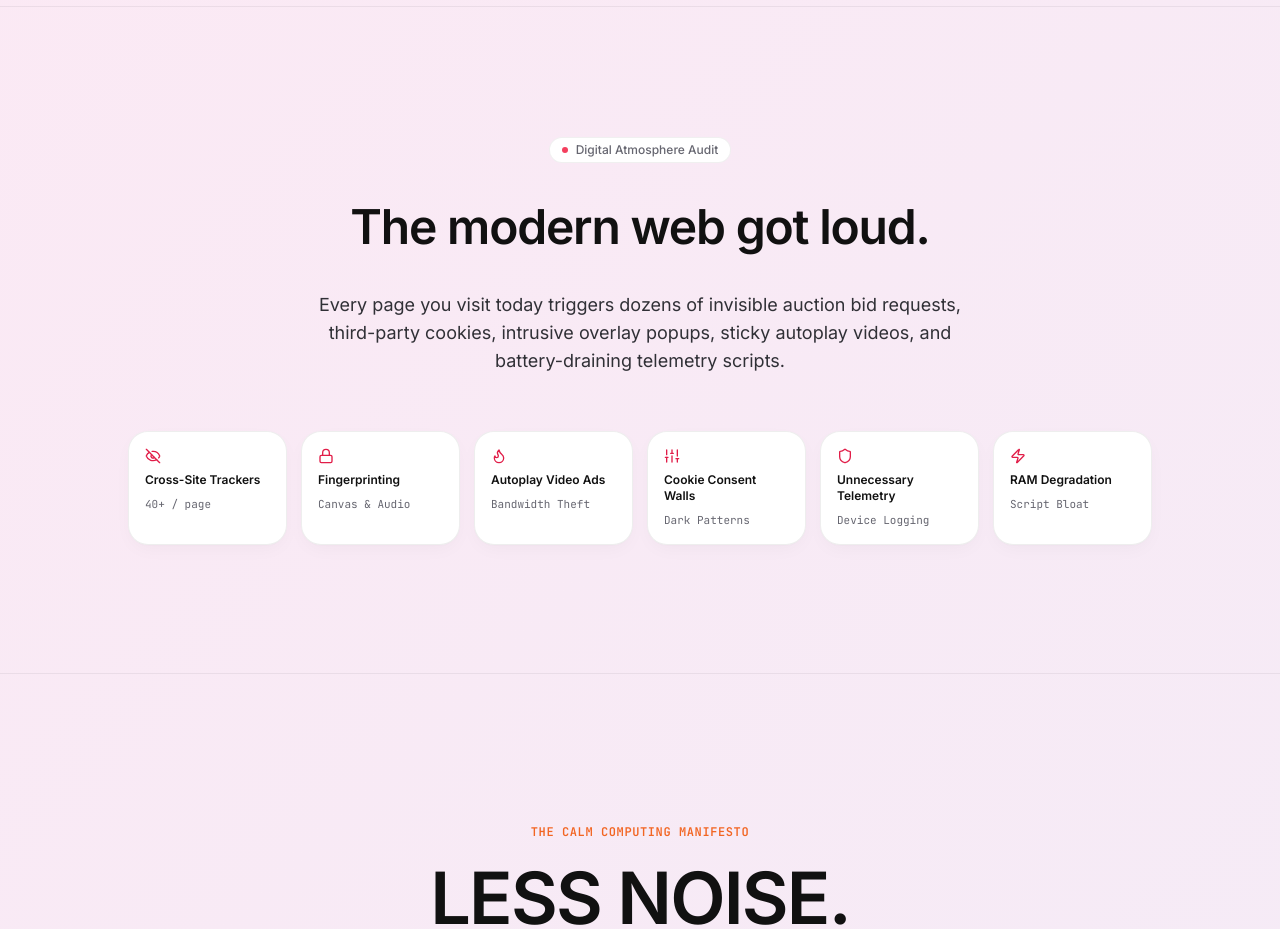
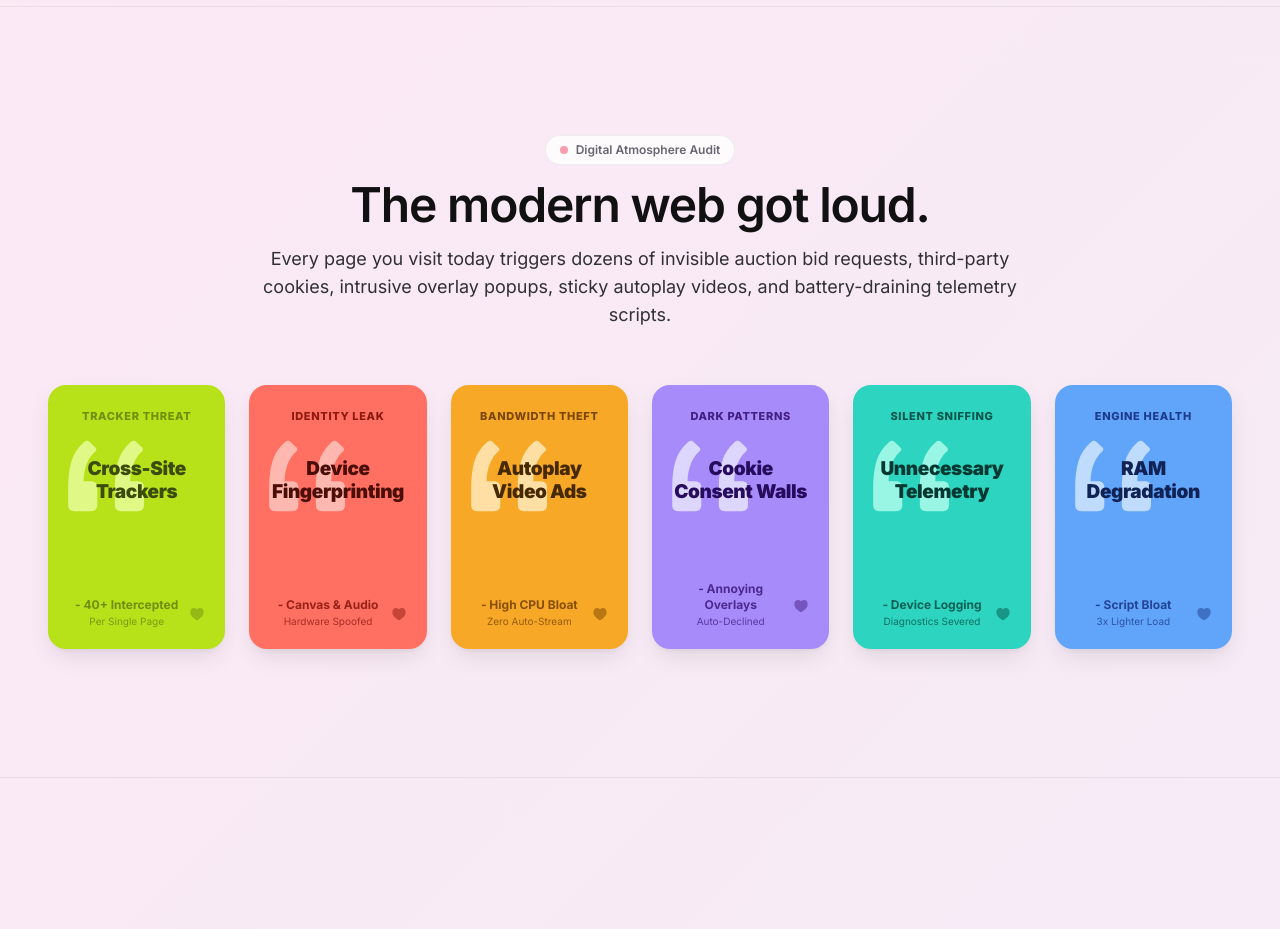
Before and after one commit to viroaryan/1, a Next.js app: page / in a window 1280 px wide. Shown: the part 1720-2649 px from the top of the page. Built offline with nearby package versions, Linux system fonts and the light colour scheme; a web font is replaced by a local one.

Commit message:
feat(ui): implement Uiverse tender-fly-40 quote card section with 6 distinct color themes

```diff
--- a/src/app/globals.css
+++ b/src/app/globals.css
@@ -1318,3 +1318,226 @@ body {
     opacity: 0.45;
   }
 }
+
+/* =========================================================================
+   UIVERSE TENDER-FLY-40 QUOTE CARD SYSTEM (6 DISTINCT COLOR THEMES)
+========================================================================= */
+
+.quote-card {
+  width: 100%;
+  max-width: 190px;
+  height: 264px;
+  position: relative;
+  border-radius: 18px;
+  font-family: inherit;
+  overflow: hidden;
+  box-sizing: border-box;
+  box-shadow:
+    0 10px 25px -4px rgba(0, 0, 0, 0.1),
+    0 4px 6px -2px rgba(0, 0, 0, 0.05);
+  transition: transform 0.35s cubic-bezier(0.16, 1, 0.3, 1), box-shadow 0.35s cubic-bezier(0.16, 1, 0.3, 1);
+  cursor: pointer;
+  user-select: none;
+  margin: 0 auto;
+}
+
+.quote-card:hover {
+  transform: translateY(-6px) scale(1.02);
+  box-shadow:
+    0 20px 32px -8px rgba(0, 0, 0, 0.16),
+    0 8px 16px -4px rgba(0, 0, 0, 0.08);
+}
+
+.quote-card .card-name {
+  text-transform: uppercase;
+  font-weight: 800;
+  font-size: 11px;
+  letter-spacing: 0.06em;
+  padding: 24px 20px 10px;
+  line-height: 15px;
+}
+
+.quote-card .quote {
+  padding-left: 20px;
+  position: relative;
+  margin-top: 4px;
+  line-height: 0;
+}
+
+.quote-card .quote svg {
+  display: block;
+}
+
+.quote-card .body-text {
+  font-size: 19px;
+  font-weight: 900;
+  padding: 0 20px;
+  position: absolute;
+  top: 72px;
+  left: 0;
+  right: 0;
+  line-height: 23px;
+  letter-spacing: -0.02em;
+}
+
+.quote-card .author {
+  position: absolute;
+  bottom: 20px;
+  left: 20px;
+  right: 20px;
+  font-weight: 700;
+  font-size: 12px;
+  line-height: 16px;
+  opacity: 0;
+  transform: translateY(6px);
+  transition: all 0.4s cubic-bezier(0.16, 1, 0.3, 1);
+  display: flex;
+  align-items: center;
+  justify-content: space-between;
+}
+
+.quote-card:hover .author {
+  opacity: 1;
+  transform: translateY(0);
+}
+
+.quote-card:active {
+  transform: scale(0.98);
+}
+
+@media (hover: none) {
+  .quote-card .author {
+    opacity: 0.9;
+    transform: translateY(0);
+  }
+}
+
+.quote-card .author svg {
+  display: inline;
+  font-size: 12px;
+  transition: transform 0.25s ease;
+}
+
+.quote-card:hover .author svg {
+  transform: scale(1.15);
+}
+
+/* 1. Lime Chartreuse (Original tender-fly-40) */
+.quote-card-lime {
+  background: rgb(183, 226, 25);
+}
+.quote-card-lime .card-name {
+  color: rgb(112, 142, 16);
+}
+.quote-card-lime .quote {
+  color: rgb(223, 248, 134);
+}
+.quote-card-lime .body-text {
+  color: #3b4b0a;
+}
+.quote-card-lime .author {
+  color: rgb(105, 133, 16);
+}
+.quote-card-lime .author svg {
+  color: rgba(112, 142, 16, 0.55);
+}
+
+/* 2. Electric Coral Rose */
+.quote-card-coral {
+  background: #ff7062;
+}
+.quote-card-coral .card-name {
+  color: #8c1a10;
+}
+.quote-card-coral .quote {
+  color: #ffb8af;
+}
+.quote-card-coral .body-text {
+  color: #4a0d07;
+}
+.quote-card-coral .author {
+  color: #8c1a10;
+}
+.quote-card-coral .author svg {
+  color: rgba(140, 26, 16, 0.55);
+}
+
+/* 3. Radiant Sunflower Amber */
+.quote-card-amber {
+  background: #f7a827;
+}
+.quote-card-amber .card-name {
+  color: #7a4600;
+}
+.quote-card-amber .quote {
+  color: #ffdfa3;
+}
+.quote-card-amber .body-text {
+  color: #472900;
+}
+.quote-card-amber .author {
+  color: #7a4600;
+}
+.quote-card-amber .author svg {
+  color: rgba(122, 70, 0, 0.55);
+}
+
+/* 4. Cyber Lilac Lavender */
+.quote-card-lilac {
+  background: #a78bfa;
+}
+.quote-card-lilac .card-name {
+  color: #431f82;
+}
+.quote-card-lilac .quote {
+  color: #ddd6fe;
+}
+.quote-card-lilac .body-text {
+  color: #270c5e;
+}
+.quote-card-lilac .author {
+  color: #431f82;
+}
+.quote-card-lilac .author svg {
+  color: rgba(67, 31, 130, 0.55);
+}
+
+/* 5. Vibrant Mint Teal */
+.quote-card-mint {
+  background: #2dd4bf;
+}
+.quote-card-mint .card-name {
+  color: #06544a;
+}
+.quote-card-mint .quote {
+  color: #99f6e4;
+}
+.quote-card-mint .body-text {
+  color: #023831;
+}
+.quote-card-mint .author {
+  color: #06544a;
+}
+.quote-card-mint .author svg {
+  color: rgba(6, 84, 74, 0.55);
+}
+
+/* 6. Electric Sky Blue */
+.quote-card-sky {
+  background: #60a5fa;
+}
+.quote-card-sky .card-name {
+  color: #1e3a8a;
+}
+.quote-card-sky .quote {
+  color: #bfdbfe;
+}
+.quote-card-sky .body-text {
+  color: #112255;
+}
+.quote-card-sky .author {
+  color: #1e3a8a;
+}
+.quote-card-sky .author svg {
+  color: rgba(30, 58, 138, 0.55);
+}
--- a/src/app/page.tsx
+++ b/src/app/page.tsx
@@ -35,6 +35,7 @@ import TeamMemberUiverseCard from "@/components/ui/TeamMemberUiverseCard";
 import SocialCubeWidget from "@/components/ui/SocialCubeWidget";
 import EcosystemWaveCard from "@/components/ui/EcosystemWaveCard";
 import Nirvana3DCoin from "@/components/ui/Nirvana3DCoin";
+import { UiverseQuoteCard, QuoteCardColorVariant } from "@/components/ui/UiverseQuoteCard";
 
 export default function HomePage() {
   return (
@@ -161,9 +162,10 @@ export default function HomePage() {
           SCREEN 02 & 03: THE PROBLEM — DIGITAL ATMOSPHERE AUDIT
       ========================================================================= */}
       <section className="py-24 sm:py-32 px-6 sm:px-12 bg-transparent border-b border-black/[0.06]">
-        <div className="max-w-5xl mx-auto space-y-10 text-center">
-          <div className="inline-flex items-center gap-2 px-3 py-1 rounded-full bg-white border border-black/[0.06] text-xs font-medium text-charcoal-muted">
-            <span className="w-1.5 h-1.5 rounded-full bg-rose-500" />
+        <div className="max-w-7xl mx-auto space-y-12 text-center">
+          <div className="space-y-4 max-w-3xl mx-auto">
+            <div className="inline-flex items-center gap-2 px-3.5 py-1.5 rounded-full bg-white/80 backdrop-blur-md border border-black/[0.06] text-xs font-semibold text-charcoal-muted shadow-xs">
+              <span className="w-2 h-2 rounded-full bg-rose-500 animate-pulse" />
               <span>Digital Atmosphere Audit</span>
             </div>
 
@@ -171,32 +173,66 @@ export default function HomePage() {
               The modern web got loud.
             </h2>
 
-          <p className="text-base sm:text-lg text-charcoal-soft max-w-2xl mx-auto leading-relaxed">
+            <p className="text-base sm:text-lg text-charcoal-soft leading-relaxed">
               Every page you visit today triggers dozens of invisible auction bid requests, third-party cookies, intrusive overlay popups, sticky autoplay videos, and battery-draining telemetry scripts.
             </p>
+          </div>
 
-          {/* Minimalist Metric Grid */}
-          <div className="grid grid-cols-2 sm:grid-cols-3 lg:grid-cols-6 gap-3.5 pt-4">
+          {/* Uiverse Quote Card Grid (6 Unique Colors) */}
+          <div className="grid grid-cols-2 sm:grid-cols-3 lg:grid-cols-6 gap-4 sm:gap-6 justify-items-center pt-2">
             {[
-              { title: "Cross-Site Trackers", count: "40+ / page", icon: EyeOff },
-              { title: "Fingerprinting", count: "Canvas & Audio", icon: Lock },
-              { title: "Autoplay Video Ads", count: "Bandwidth Theft", icon: Flame },
-              { title: "Cookie Consent Walls", count: "Dark Patterns", icon: Sliders },
-              { title: "Unnecessary Telemetry", count: "Device Logging", icon: Shield },
-              { title: "RAM Degradation", count: "Script Bloat", icon: Zap },
-            ].map((item, i) => {
-              const Icon = item.icon;
-              return (
-                <div
+              {
+                cardName: "Tracker Threat",
+                bodyText: "Cross-Site Trackers",
+                authorTitle: "- 40+ Intercepted",
+                authorSubtitle: "Per Single Page",
+                colorVariant: "lime" as QuoteCardColorVariant,
+              },
+              {
+                cardName: "Identity Leak",
+                bodyText: "Device Fingerprinting",
+                authorTitle: "- Canvas & Audio",
+                authorSubtitle: "Hardware Spoofed",
+                colorVariant: "coral" as QuoteCardColorVariant,
+              },
+              {
+                cardName: "Bandwidth Theft",
+                bodyText: "Autoplay Video Ads",
+                authorTitle: "- High CPU Bloat",
+                authorSubtitle: "Zero Auto-Stream",
+                colorVariant: "amber" as QuoteCardColorVariant,
+              },
+              {
+                cardName: "Dark Patterns",
+                bodyText: "Cookie Consent Walls",
+                authorTitle: "- Annoying Overlays",
+                authorSubtitle: "Auto-Declined",
+                colorVariant: "lilac" as QuoteCardColorVariant,
+              },
+              {
+                cardName: "Silent Sniffing",
+                bodyText: "Unnecessary Telemetry",
+                authorTitle: "- Device Logging",
+                authorSubtitle: "Diagnostics Severed",
+                colorVariant: "mint" as QuoteCardColorVariant,
+              },
+              {
+                cardName: "Engine Health",
+                bodyText: "RAM Degradation",
+                authorTitle: "- Script Bloat",
+                authorSubtitle: "3x Lighter Load",
+                colorVariant: "sky" as QuoteCardColorVariant,
+              },
+            ].map((item, i) => (
+              <UiverseQuoteCard
                 key={i}
-                  className="p-4 rounded-2xl apple-card-light text-left space-y-2"
-                >
-                  <Icon className="w-4 h-4 text-rose-600" />
-                  <div className="text-xs font-semibold text-charcoal">{item.title}</div>
-                  <div className="text-[11px] font-mono text-charcoal-muted">{item.count}</div>
-                </div>
-              );
-            })}
+                cardName={item.cardName}
+                bodyText={item.bodyText}
+                authorTitle={item.authorTitle}
+                authorSubtitle={item.authorSubtitle}
+                colorVariant={item.colorVariant}
+              />
+            ))}
           </div>
         </div>
       </section>
--- /dev/null
+++ b/src/components/ui/UiverseQuoteCard.tsx
@@ -0,0 +1,70 @@
+import React from "react";
+
+export type QuoteCardColorVariant = "lime" | "coral" | "amber" | "lilac" | "mint" | "sky";
+
+interface UiverseQuoteCardProps {
+  cardName: string;
+  bodyText: string;
+  authorTitle: string;
+  authorSubtitle?: string;
+  colorVariant: QuoteCardColorVariant;
+  className?: string;
+}
+
+export const UiverseQuoteCard: React.FC<UiverseQuoteCardProps> = ({
+  cardName,
+  bodyText,
+  authorTitle,
+  authorSubtitle,
+  colorVariant,
+  className = "",
+}) => {
+  return (
+    <div className={`quote-card quote-card-${colorVariant} ${className}`}>
+      {/* Category / Stat Label */}
+      <div className="card-name">{cardName}</div>
+
+      {/* Decorative Oversized Quotation Mark Watermark */}
+      <div className="quote" aria-hidden="true">
+        <svg
+          xmlns="http://www.w3.org/2000/svg"
+          fill="none"
+          viewBox="0 0 330 307"
+          height="76"
+          width="76"
+        >
+          <path
+            fill="currentColor"
+            d="M302.258 176.221C320.678 176.221 329.889 185.432 329.889 203.853V278.764C329.889 297.185 320.678 306.395 302.258 306.395H231.031C212.61 306.395 203.399 297.185 203.399 278.764V203.853C203.399 160.871 207.902 123.415 216.908 91.4858C226.323 59.1472 244.539 30.902 271.556 6.75027C280.562 -1.02739 288.135 -2.05076 294.275 3.68014L321.906 29.4692C328.047 35.2001 326.614 42.1591 317.608 50.3461C303.69 62.6266 292.228 80.4334 283.223 103.766C274.626 126.69 270.328 150.842 270.328 176.221H302.258ZM99.629 176.221C118.05 176.221 127.26 185.432 127.26 203.853V278.764C127.26 297.185 118.05 306.395 99.629 306.395H28.402C9.98126 306.395 0.770874 297.185 0.770874 278.764V203.853C0.770874 160.871 5.27373 123.415 14.2794 91.4858C23.6945 59.1472 41.9106 30.902 68.9277 6.75027C77.9335 -1.02739 85.5064 -2.05076 91.6467 3.68014L119.278 29.4692C125.418 35.2001 123.985 42.1591 114.98 50.3461C101.062 62.6266 89.6 80.4334 80.5942 103.766C71.9979 126.69 67.6997 150.842 67.6997 176.221H99.629Z"
+          />
+        </svg>
+      </div>
+
+      {/* Main Bold Punchy Threat / Headline */}
+      <div className="body-text">{bodyText}</div>
+
+      {/* Hover-Revealed Impact / Subtitle Details */}
+      <div className="author">
+        <div className="flex-1 min-w-0 pr-1">
+          <div>{authorTitle}</div>
+          {authorSubtitle && (
+            <span className="block text-[10px] opacity-85 font-normal truncate">
+              {authorSubtitle}
+            </span>
+          )}
+        </div>
+        <svg
+          className="author-heart shrink-0 mt-0.5"
+          width="16"
+          height="16"
+          viewBox="0 0 24 24"
+          fill="currentColor"
+          xmlns="http://www.w3.org/2000/svg"
+        >
+          <path d="M0 0H24V24H0z" fill="none" />
+          <path d="M16.5 3C19.538 3 22 5.5 22 9c0 7-7.5 11-10 12.5C9.5 20 2 16 2 9c0-3.5 2.5-6 5.5-6C9.36 3 11 4 12 5c1-1 2.64-2 4.5-2z" />
+        </svg>
+      </div>
+    </div>
+  );
+};
```
Lines whose indentation alone changed are shown as unchanged.
